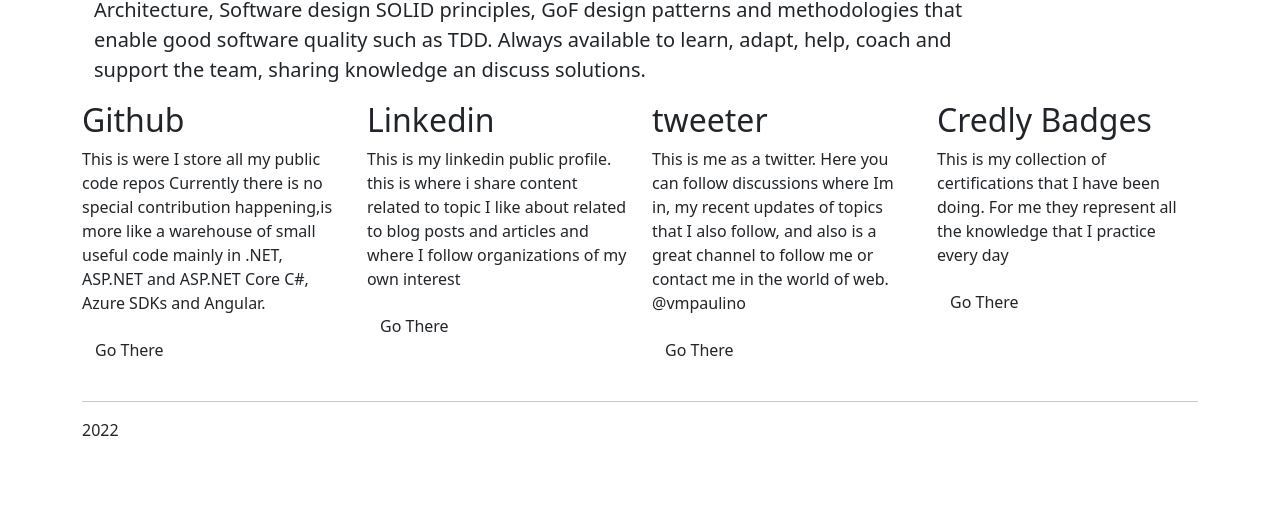
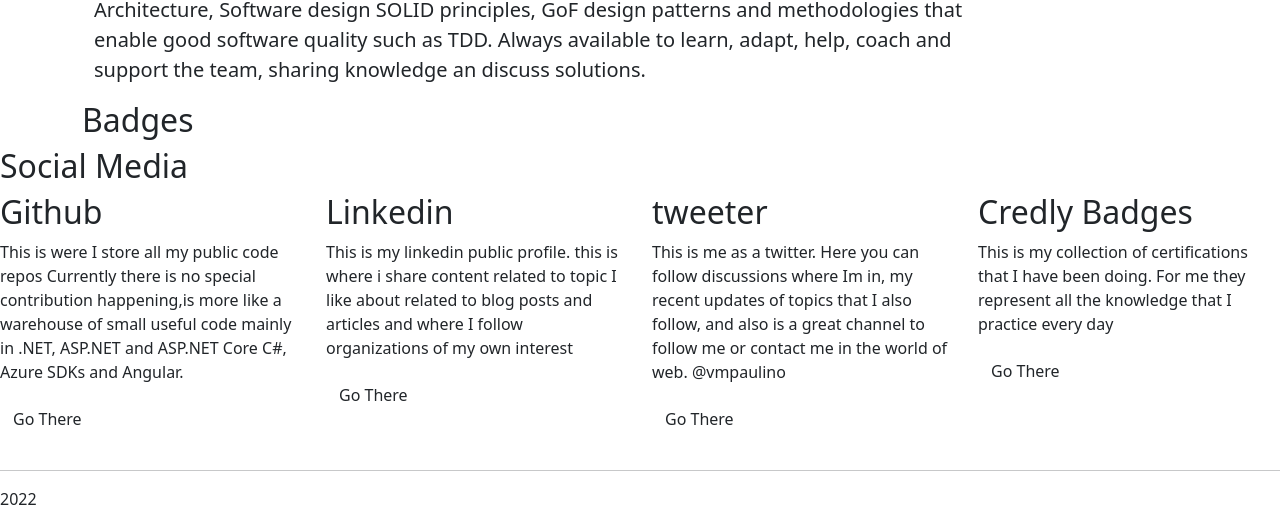
Before and after one commit to vmpaulino/vmpaulino.github.io, a plain HTML site: page index.html in a window 1280 px wide. Shown: the part 359-870 px from the top of the page. Before the commit the page ends 801 px from the top, so only its background shows below. Drawn offline with nearby package versions, Linux system fonts and the light colour scheme; a script that the page names is missing.

Commit message:
add badges to be visible

```diff
--- a/index.html
+++ b/index.html
@@ -37,15 +37,21 @@
             </div>
 
             <div class="row">
-                <div data-iframe-width="150" data-iframe-height="270" data-share-badge-id="f084d9a3-f00d-4a68-841d-9d2978a1b80b" data-share-badge-host="https://www.credly.com"></div><script type="text/javascript" async src="//cdn.credly.com/assets/utilities/embed.js"></script>
+                <h2>Badges</h2>
+                <div class="col-md-3"><div data-iframe-width="150" data-iframe-height="270" data-share-badge-id="c205f981-a73b-4d35-a623-b4c5bb3d0ba4" data-share-badge-host="https://www.credly.com"></div><script type="text/javascript" async src="//cdn.credly.com/assets/utilities/embed.js"></script></div>
+                <div class="col-md-3"></div><div data-iframe-width="150" data-iframe-height="270" data-share-badge-id="f084d9a3-f00d-4a68-841d-9d2978a1b80b" data-share-badge-host="https://www.credly.com"></div><script type="text/javascript" async src="//cdn.credly.com/assets/utilities/embed.js"></script></div>
+                <div class="col-md-3"></div><div data-iframe-width="150" data-iframe-height="270" data-share-badge-id="f0980c6e-e529-4f1c-8fad-40139be4f0b1" data-share-badge-host="https://www.credly.com"></div><script type="text/javascript" async src="//cdn.credly.com/assets/utilities/embed.js"></script></div>
+                <div class="col-md-3"></div><div data-iframe-width="150" data-iframe-height="270" data-share-badge-id="5b1a7889-a69a-4a0d-9a8a-a14ebd1edc70" data-share-badge-host="https://www.credly.com"></div><script type="text/javascript" async src="//cdn.credly.com/assets/utilities/embed.js"></script></div>
+
             </div>
 
             <div class="row">
+                <h2>Social Media</h2>
                 <div class="col-md-3">
 
-                <div>
+
                     <h2>Github</h2>
-                </div>
+
 
                     <p>
                         This is were I store all my public code repos Currently there is no special contribution happening,is more like a warehouse of small useful code mainly in .NET, ASP.NET and ASP.NET Core C#, Azure SDKs and Angular.
```
